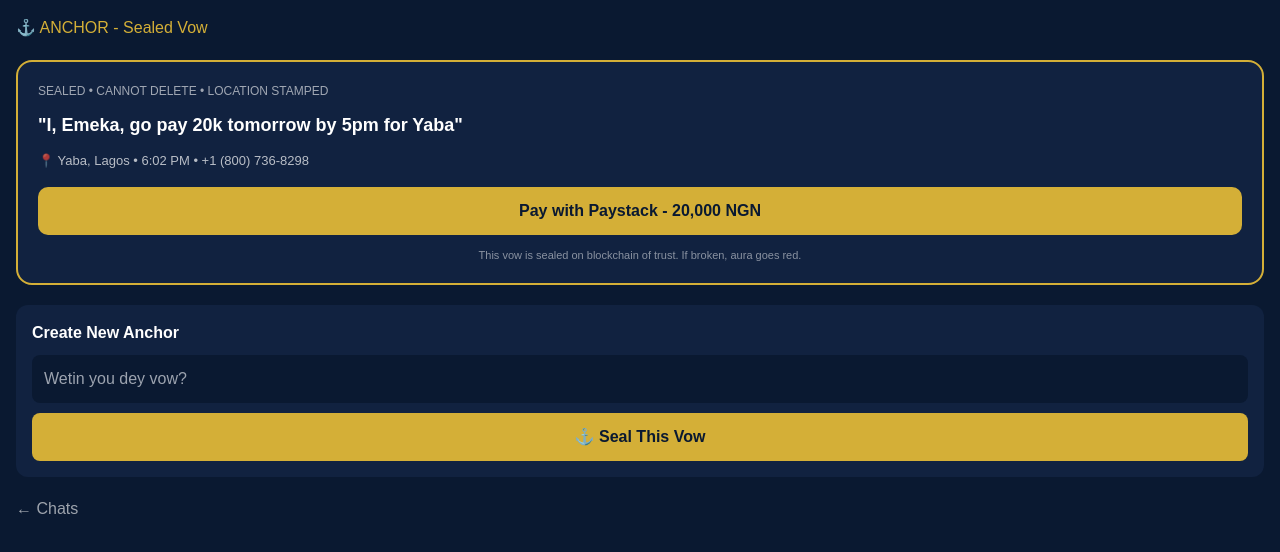
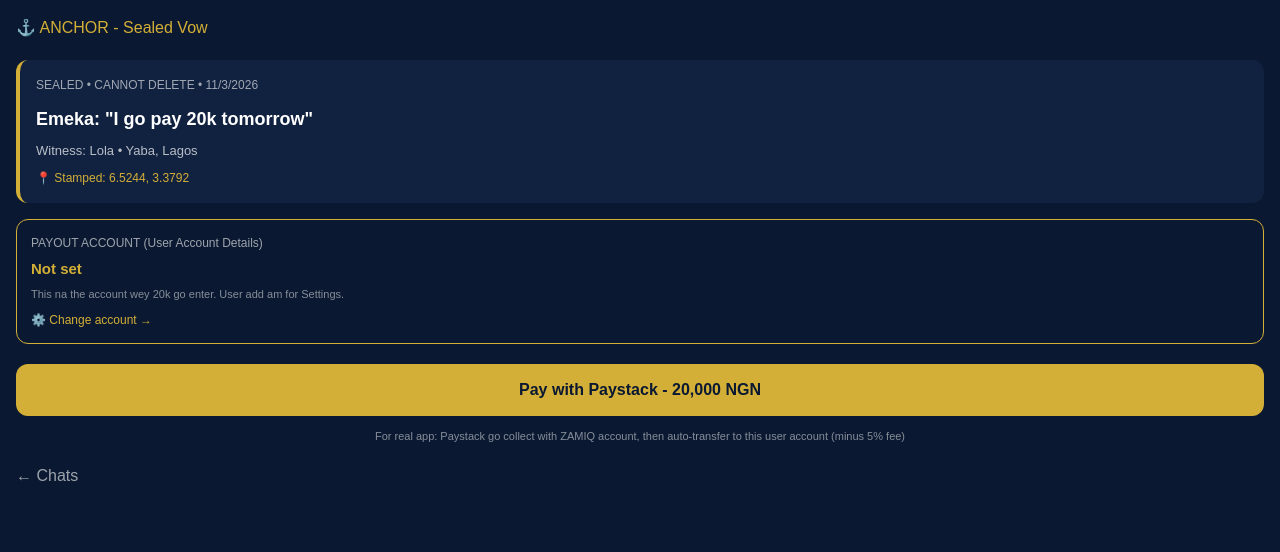
Before and after one commit to Habeebullahi7/Zamiq, a Next.js app: page /anchor in a window 1280 px wide. Shown: the top 552 px of the page. Built offline with nearby package versions, Linux system fonts and the light colour scheme.

Commit message:
Refactor Anchor component layout and payment logic

```diff
--- a/src/app/anchor/page.tsx
+++ b/src/app/anchor/page.tsx
@@ -1,29 +1,56 @@
+'use client'
+import React from 'react'
+
 export default function Anchor() {
+  const [bank, setBank] = React.useState('')
+  const [acct, setAcct] = React.useState('')
+  const [paid, setPaid] = React.useState(false)
+
+  React.useEffect(()=>{
+    setBank(localStorage.getItem('zamiq_bank') || 'Not set')
+    setAcct(localStorage.getItem('zamiq_acct') || '')
+  }, [])
+
+  const pay = () => {
+    // Mock pay - later connect real Paystack
+    setPaid(true)
+  }
+
   return (
     <div style={{background:'#0A1931', minHeight:'100vh', color:'white', fontFamily:'sans-serif', padding:'16px'}}>
       <h2 style={{color:'#D4AF37', margin:'0 0 20px 0'}}>⚓ ANCHOR - Sealed Vow</h2>
 
-      <div style={{background:'#112240', padding:'20px', borderRadius:'16px', border:'2px solid #D4AF37'}}>
-        <p style={{margin:0, fontSize:'12px', opacity:0.6}}>SEALED • CANNOT DELETE • LOCATION STAMPED</p>
-        <p style={{margin:'12px 0', fontSize:'18px', fontWeight:'bold'}}>"I, Emeka, go pay 20k tomorrow by 5pm for Yaba"</p>
-        <p style={{margin:0, fontSize:'13px', opacity:0.7}}>📍 Yaba, Lagos • 6:02 PM • +1 (800) 736-8298</p>
+      <div style={{background:'#112240', padding:'16px', borderRadius:'12px', borderLeft:'4px solid #D4AF37'}}>
+        <p style={{margin:0, fontSize:'12px', opacity:0.6}}>SEALED • CANNOT DELETE • {new Date().toLocaleDateString()}</p>
+        <p style={{margin:'12px 0 0 0', fontSize:'18px', fontWeight:'bold'}}>Emeka: "I go pay 20k tomorrow"</p>
+        <p style={{margin:'8px 0 0 0', fontSize:'13px', opacity:0.7}}>Witness: Lola • Yaba, Lagos</p>
+        <p style={{margin:'8px 0 0 0', fontSize:'12px', color:'#D4AF37'}}>📍 Stamped: 6.5244, 3.3792</p>
+      </div>
 
-        <div style={{marginTop:'16px', background:'#D4AF37', color:'#0A1931', padding:'12px', borderRadius:'10px', textAlign:'center', fontWeight:'bold'}}>
+      <div style={{marginTop:'16px', background:'#0A1931', border:'1px solid #D4AF37', padding:'14px', borderRadius:'12px'}}>
+        <p style={{margin:0, fontSize:'12px', opacity:0.6}}>PAYOUT ACCOUNT (User Account Details)</p>
+        <p style={{margin:'6px 0 0 0', color:'#D4AF37', fontWeight:'bold', fontSize:'15px'}}>
+          {bank} {acct ? `- ${acct}` : ''}
+        </p>
+        <p style={{margin:'6px 0 0 0', fontSize:'11px', opacity:0.5}}>This na the account wey 20k go enter. User add am for Settings.</p>
+        <a href="/settings" style={{fontSize:'12px', color:'#D4AF37', display:'block', marginTop:'8px'}}>⚙️ Change account →</a>
+      </div>
+
+      {!paid ? (
+        <div onClick={pay} style={{marginTop:'20px', background:'#D4AF37', color:'#0A1931', padding:'14px', borderRadius:'12px', textAlign:'center', fontWeight:'bold', cursor:'pointer'}}>
           Pay with Paystack - 20,000 NGN
         </div>
+      ) : (
+        <div style={{marginTop:'20px', background:'#00c853', color:'white', padding:'14px', borderRadius:'12px', textAlign:'center', fontWeight:'bold'}}>
+          ✅ Paid! 20k go settle to {bank} {acct}
+        </div>
+      )}
 
-        <p style={{margin:'12px 0 0 0', fontSize:'11px', opacity:0.5, textAlign:'center'}}>This vow is sealed on blockchain of trust. If broken, aura goes red.</p>
-      </div>
-
-      <div style={{marginTop:'20px', background:'#112240', padding:'16px', borderRadius:'12px'}}>
-        <p style={{margin:0, fontWeight:'bold'}}>Create New Anchor</p>
-        <input placeholder="Wetin you dey vow?" style={{width:'100%', marginTop:'10px', padding:'12px', borderRadius:'8px', border:'none', background:'#0A1931', color:'white'}} />
-        <div style={{marginTop:'10px', background:'#D4AF37', color:'#0A1931', padding:'12px', borderRadius:'8px', textAlign:'center', fontWeight:'bold'}}>⚓ Seal This Vow</div>
-      </div>
+      <p style={{marginTop:'12px', fontSize:'11px', opacity:0.5, textAlign:'center'}}>For real app: Paystack go collect with ZAMIQ account, then auto-transfer to this user account (minus 5% fee)</p>
 
       <div style={{marginTop:'20px'}}>
         <a href="/" style={{color:'white', opacity:0.6, textDecoration:'none'}}>← Chats</a>
       </div>
     </div>
   )
-                     }
+}
```
